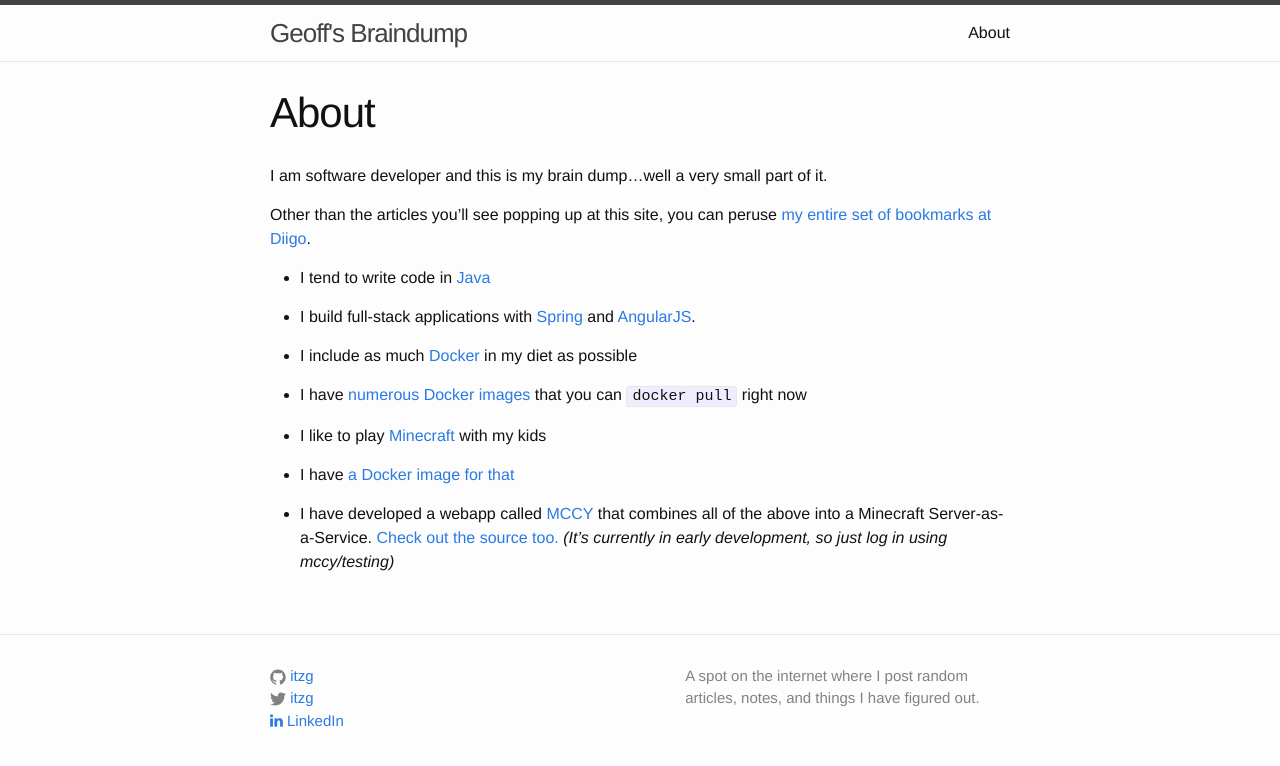
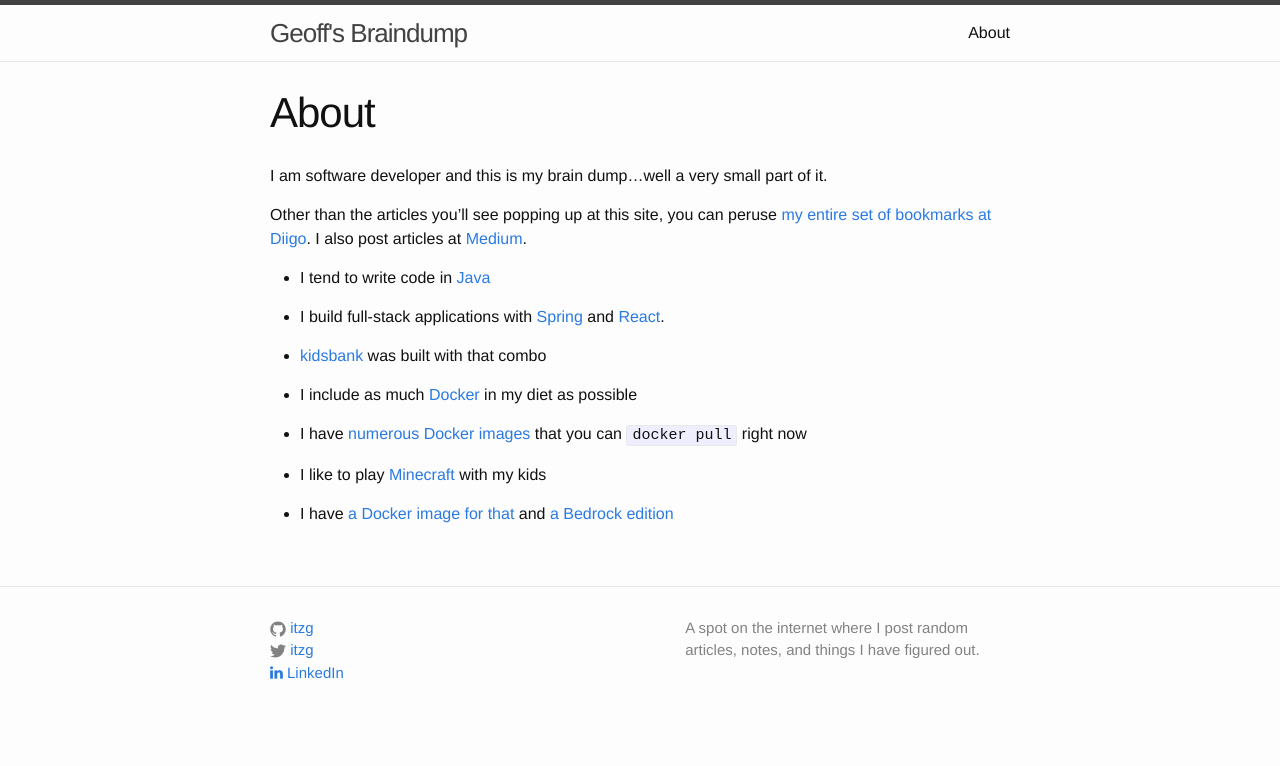
Before and after one commit to itzg/itzg.github.io, a Jekyll site: the page built from about.md, in a window 1280 px wide. Shown: the top 766 px of the page. Built offline with Jekyll 4.4.1, drawn with Linux system fonts in a browser that asks for light colours; nearby versions of some CDN libraries.

Commit message:
Fixed LinkedIn username and refresh the About page

```diff
--- a/_config.yml
+++ b/_config.yml
@@ -14,7 +14,7 @@
 url: "https://itzg.github.io" # the base hostname & protocol for your site
 twitter_username: itzg
 github_username:  itzg
-linkedin_username: itzgeoff
+linkedin_username: geoff-bourne
 
 # Build settings
 markdown: kramdown
--- a/about.md
+++ b/about.md
@@ -6,13 +6,13 @@
 
 I am software developer and this is my brain dump...well a very small part of it.
 
-Other than the articles you'll see popping up at this site, you can peruse
-[my entire set of bookmarks at Diigo](https://www.diigo.com/user/itzgeoff).
+Other than the articles you'll see popping up at this site, you can peruse [my entire set of bookmarks at Diigo](https://www.diigo.com/user/itzgeoff). I also post articles at [Medium](https://medium.com/@itzgeoff).
 
 * I tend to write code in [Java](https://www.java.com)
 
-* I build full-stack applications with
-[Spring](https://spring.io/) and [AngularJS](https://angularjs.org/).
+* I build full-stack applications with [Spring](https://spring.io/) and [React](https://reactjs.org/).
+
+* [kidsbank](https://kidsbank.online/) was built with that combo
 
 * I include as much [Docker](https://www.docker.com/) in my diet as possible
 
@@ -20,8 +20,4 @@
 
 * I like to play [Minecraft](https://www.minecraft.net/) with my kids
 
-* I have [a Docker image for that](https://hub.docker.com/r/itzg/minecraft-server/)
-
-* I have developed a webapp called [MCCY](https://mccy.itzg.me/) that combines all of the above
-into a Minecraft Server-as-a-Service. [Check out the source too.](https://github.com/moorkop/mccy-engine)
-_(It's currently in early development, so just log in using mccy/testing)_
+* I have [a Docker image for that](https://hub.docker.com/r/itzg/minecraft-server/) and [a Bedrock edition](https://hub.docker.com/r/itzg/minecraft-bedrock-server)
```
Also changed, not shown: 1 other file.
